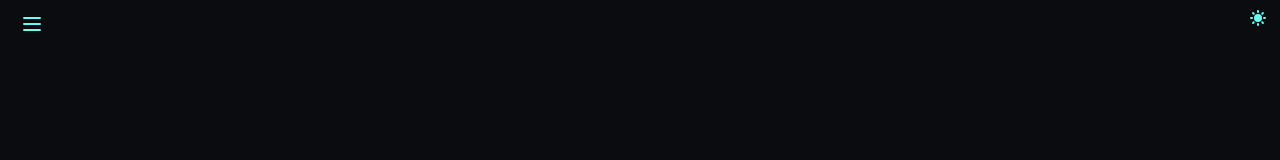
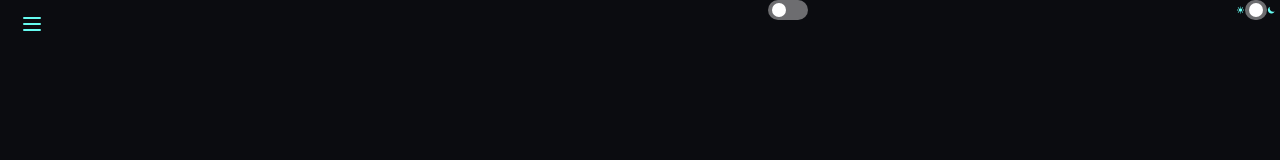
Before and after one commit to Jhon-Villamizar/Portfolio, a React (Create React App) app: page /about in a window 1280 px wide. Shown: the top 160 px of the page. Built offline with nearby package versions, Linux system fonts and the light colour scheme; a web font is replaced by a local one.

Commit message:
add: switch

```diff
--- a/package.json
+++ b/package.json
@@ -11,6 +11,7 @@
     "@types/react": "^17.0.40",
     "@types/react-dom": "^17.0.13",
     "eslint-import-resolver-typescript": "^2.5.0",
+    "framer-motion": "^6.2.8",
     "react": "^17.0.2",
     "react-dom": "^17.0.2",
     "react-router-dom": "6",
--- a/src/App.tsx
+++ b/src/App.tsx
@@ -1,6 +1,12 @@
 import { FC, useState } from 'react';
+import { motion } from 'framer-motion';
 import Layout from './container';
 
+const spring = {
+  type: 'spring',
+  stiffness: 700,
+  damping: 30,
+};
 const App: FC = () => {
   const [lightTheme, setLightTheme] = useState(false);
 
@@ -13,24 +19,14 @@ const App: FC = () => {
       }
     >
       <div className="relative">
-        <button
-          className="
+        <div className="
+        flex
+        flex-row
         fixed
         top-0
         right-1
-          rounded-full
-          w-9
-          h-9
-          flex
-          items-center
-          justify-center
-          cursor-pointer"
-          onClick={() => {
-            setLightTheme(!lightTheme);
-          }}
-          type="button"
+        w-10"
         >
-          {!lightTheme ? (
           <svg
             xmlns="http://www.w3.org/2000/svg"
             className="h-5 w-5 z-auto text-primaryBold"
@@ -65,7 +61,22 @@ const App: FC = () => {
               clipRule="evenodd"
             />
           </svg>
-          ) : (
+          <div
+            className="handleSwitch"
+            data-isOn={lightTheme}
+            onClick={() => { setLightTheme(!lightTheme); }}
+            aria-hidden="true"
+          >
+            <motion.div
+              className="
+          w-3.5
+          h-3.5
+          bg-[#fff]
+          rounded-full"
+              layout
+              transition={spring}
+            />
+          </div>
           <svg
             xmlns="http://www.w3.org/2000/svg"
             className="h-5 w-5 z-auto text-primaryBold"
@@ -83,8 +94,7 @@ const App: FC = () => {
                 10.586z"
             />
           </svg>
-          )}
-        </button>
+        </div>
       </div>
       <Layout />
     </div>
--- a/src/components/me/index.tsx
+++ b/src/components/me/index.tsx
@@ -1,4 +1,5 @@
 import { FC } from 'react';
+import Proyects from '../proyects';
 
 const Me: FC = () => (
   <section className="flex flex-row h-screen">
@@ -21,6 +22,9 @@ const Me: FC = () => (
         drinking beer and talking to people you love.
       </p>
     </div>
+    <div className="basis-2/5">
+      <Proyects />
+    </div>
   </section>
 );
 
--- a/src/components/portfolio/index.tsx
+++ b/src/components/portfolio/index.tsx
@@ -2,8 +2,11 @@ import { FC } from 'react';
 
 const Portfolio: FC = () => (
   <section className="flex flex-row h-screen">
-    <div className="basis-3/5 p-10 pl-28 self-center">
+    <div className="self-center">
       <h1 className="text-6xl mb-5 font-black">Portfolio</h1>
+      <div className="h-64 w-64 bg-[#fff]">
+        <p>algo</p>
+      </div>
       <p className="info">Pratech</p>
       <p className="info">Isobar</p>
       <p className="info">Net Consult</p>
--- a/src/components/proyects/index.tsx
+++ b/src/components/proyects/index.tsx
@@ -1,12 +1,47 @@
-import { FC } from 'react';
+import React, { FC, useState } from 'react';
+import { motion } from 'framer-motion';
 
-const Proyects: FC = () => (
-  <div className="flex flex-row min-h-screen">
-    <div className="basis-2/3 p-10 self-center">
-      <h1 className="text-6xl font-black">Proyects</h1>
+/**
+ * This is an example of layout animations in Framer Motion 2.
+ *
+ * It's as simple as adding a `layout` prop to the `motion.div`. When
+ * the flexbox changes, the handle smoothly animates between layouts.
+ *
+ * Try adding whileHover={{ scale: 1.2 }} to the handle - the layout
+ * animation is now fully compatible with user-set transforms.
+ */
+
+// eslint-disable-next-line import/export
+const Proyects: FC = () => {
+  const [isOn, setIsOn] = useState(false);
+
+  // eslint-disable-next-line @typescript-eslint/explicit-function-return-type
+  const toggleSwitch = () => setIsOn(!isOn);
+
+  const spring = {
+    type: 'spring',
+    stiffness: 700,
+    damping: 30,
+  };
+
+  return (
+    <div
+      className="handleSwitch"
+      data-isOn={isOn}
+      onClick={toggleSwitch}
+      aria-hidden="true"
+    >
+      <motion.div
+        className="
+          w-3.5
+          h-3.5
+          bg-[#fff]
+          rounded-full"
+        layout
+        transition={spring}
+      />
     </div>
-    <div className="basis-1/3">02</div>
-  </div>
-);
+  );
+};
 
 export default Proyects;
--- a/src/index.scss
+++ b/src/index.scss
@@ -86,4 +86,18 @@ body {
       margin: 0 auto;
     }
   }
+  .handleSwitch {
+    align-items: center;
+    background-color: #ffffff66;
+    border-radius: 99999px;
+    cursor: pointer;
+    display: flex;
+    height: 1.25rem;
+    justify-content: flex-start;
+    padding: 0.25rem;
+    width: 2.5rem;
+    &[data-isOn="true"] {
+      justify-content: flex-end;
+    }
+  }
 }
```
Also changed, not shown: 1 other file (tests, documents, lock files or other folders). Lines whose indentation alone changed are shown as unchanged.
